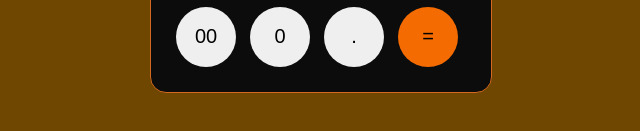
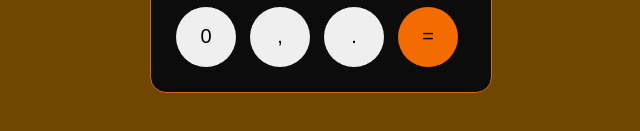
Before and after one commit to prudentndeba-coder/CALCULATOR, a plain HTML site: page index.html in a window 1280 px wide. Shown: the part 547-678 px from the top of the page, 319-959 px from the left. Drawn offline with Linux system fonts and the light colour scheme.

Commit message:
Update index.html

```diff
--- a/index.html
+++ b/index.html
@@ -36,8 +36,8 @@
             <button class="operator">-</button>
         </div>
         <div>
-            <button>00</button>
             <button>0</button>
+            <button>,</button>
             <button>.</button>
             <button class="equal">=</button>
         </div>
```
